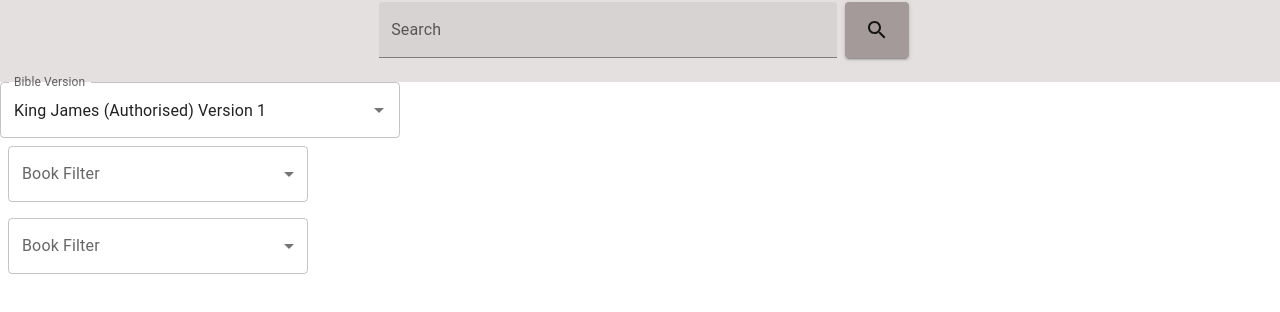
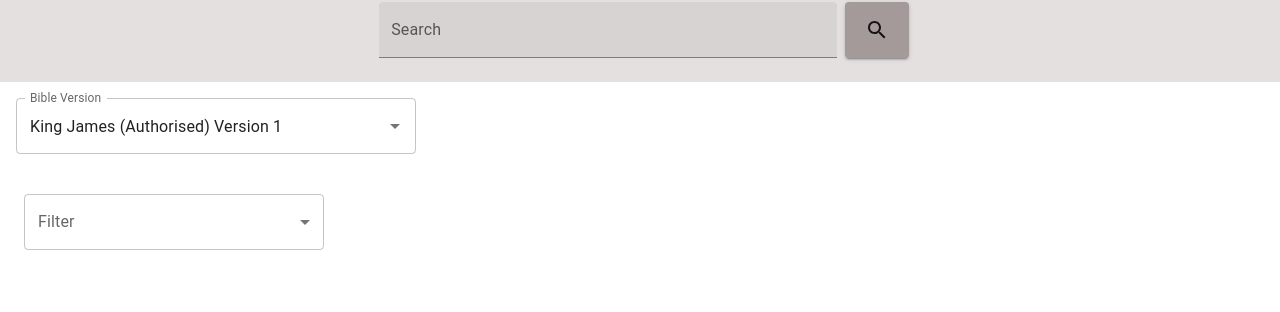
Before and after one commit to lollyca/bible-search, a Next.js app: page /search in a window 1280 px wide. Shown: the part 402-714 px from the top of the page. Built offline with nearby package versions, Linux system fonts and the light colour scheme.

Commit message:
Clean up and now using multiple-checkmarks MUI as an apart component

```diff
--- a/app/components/bible-book-filter.tsx
+++ /dev/null
@@ -1,40 +0,0 @@
-import FormGroup from '@mui/material/FormGroup';
-import FormControlLabel from '@mui/material/FormControlLabel';
-import Checkbox from '@mui/material/Checkbox';
-
-import OutlinedInput from '@mui/material/OutlinedInput';
-import InputLabel from '@mui/material/InputLabel';
-import MenuItem from '@mui/material/MenuItem';
-import FormControl from '@mui/material/FormControl';
-import ListItemText from '@mui/material/ListItemText';
-import Select, { SelectChangeEvent } from '@mui/material/Select';
-
-
-const ITEM_HEIGHT = 48;
-const ITEM_PADDING_TOP = 8;
-const MenuProps = {
-    PaperProps: {
-        style: {
-            maxHeight: ITEM_HEIGHT * 4.5 + ITEM_PADDING_TOP,
-            width: 250,
-        },
-    },
-};
-
-export default function BibleBookFilter({ bringArray }) {
-
-
-
-    return (
-        <div>
-            <FormControl sx={{ m: 1, width: 300 }}>
-            <InputLabel id="demo-multiple-checkbox-label">Book Filter</InputLabel>
-                <Select>
-                    {bringArray.map((bookId) => {
-                        return <FormControlLabel control={<Checkbox />} label={bookId} />
-                    })}
-                </Select>
-            </FormControl>
-        </div>
-    )
-}
--- a/app/components/check-box.tsx
+++ /dev/null
@@ -1,12 +0,0 @@
-import * as React from 'react';
-import FormGroup from '@mui/material/FormGroup';
-import FormControlLabel from '@mui/material/FormControlLabel';
-import Checkbox from '@mui/material/Checkbox';
-
-export default function CheckboxLabels({bibleBook}) {
-  return (
-    <FormGroup>
-      <FormControlLabel control={<Checkbox />} label={bibleBook} />
-    </FormGroup>
-  );
-}
--- /dev/null
+++ b/app/components/multiple-select-checkmarks.tsx
@@ -0,0 +1,61 @@
+'use client'
+import * as React from 'react';
+import OutlinedInput from '@mui/material/OutlinedInput';
+import InputLabel from '@mui/material/InputLabel';
+import MenuItem from '@mui/material/MenuItem';
+import FormControl from '@mui/material/FormControl';
+import ListItemText from '@mui/material/ListItemText';
+import Select, { SelectChangeEvent } from '@mui/material/Select';
+import Checkbox from '@mui/material/Checkbox';
+
+const ITEM_HEIGHT = 48;
+const ITEM_PADDING_TOP = 8;
+const MenuProps = {
+  PaperProps: {
+    style: {
+      maxHeight: ITEM_HEIGHT * 4.5 + ITEM_PADDING_TOP,
+      width: 250,
+    },
+  },
+};
+
+export default function MultipleSelectCheckmarks({passedArray}) {
+    const [personName, setPersonName] = React.useState<string[]>([]);
+
+    const books = passedArray;
+
+  const handleChange = (event: SelectChangeEvent<typeof personName>) => {
+    const {
+      target: { value },
+    } = event;
+    setPersonName(
+      // On autofill we get a stringified value.
+      typeof value === 'string' ? value.split(',') : value,
+    );
+  };
+
+  return (
+    <div>
+      <FormControl sx={{ m: 1, width: 300 }}>
+        <InputLabel id="demo-multiple-checkbox-label">Filter</InputLabel>
+        <Select
+          labelId="demo-multiple-checkbox-label"
+          id="demo-multiple-checkbox"
+          multiple
+          value={personName}
+          onChange={handleChange}
+          input={<OutlinedInput label="Tag" />}
+          renderValue={(selected) => selected.join(', ')}
+          MenuProps={MenuProps}
+        >
+          {books.map((name:string) => (
+            <MenuItem key={name} value={name}>
+              <Checkbox checked={personName.indexOf(name) > -1} />
+              <ListItemText primary={name} />
+            </MenuItem>
+          ))}
+        </Select>
+      </FormControl>
+    </div>
+  );
+}
--- a/app/search/page.tsx
+++ b/app/search/page.tsx
@@ -1,11 +1,11 @@
-import { Box, Button, FormControl, InputLabel, Select, Stack, TextField } from '@mui/material';
+import { Box, Button, Checkbox, FormControl, InputLabel, ListItemText, MenuItem, OutlinedInput, Select, Stack, TextField } from '@mui/material';
 import SearchOutlinedIcon from '@mui/icons-material/SearchOutlined';
 import BasicCard from '../components/basic-card';
 import { AutocompleteComponent } from '../components/autocomplete';
 import { queryVerses } from '../services/bible-service';
 import '../styles.css'
-import CheckboxLabels from '../components/check-box';
-import BibleBookFilter from '../components/bible-book-filter';
+import MultipleSelectCheckmarks from '../components/multiple-select-checkmarks';
+
 
 interface SearchPageProps {
     searchParams: {
@@ -56,29 +56,14 @@ export default async function Search({ searchParams }: SearchPageProps) {
                     </div>
                 </div>
 
-                <div>
+                <div className="p-3">
                     <AutocompleteComponent />
-                    {/* <CheckboxLabels bibleBook={"JOHN"}/> */}
+                </div>
+
+                <div className="p-3">
+                    <MultipleSelectCheckmarks passedArray={bookIdArray}/>
                 </div>
             </form>
-
-
-            {/* ------------------------------------- Just wrapped ------------------------------------- */}
-            <div>
-                <FormControl sx={{ m: 1, width: 300 }}>
-                    <InputLabel id="demo-multiple-checkbox-label">Book Filter</InputLabel>
-                    <Select>
-                        {bookIdArray.map((bookId) => {
-                            return <CheckboxLabels bibleBook={bookId} />
-                        })}
-                    </Select>
-                </FormControl>
-            </div>
-            {/* ------------------------------------- Imported Component ------------------------------------- */}
-            <div>
-                <BibleBookFilter bringArray={bookIdArray} />
-            </div>
-            {/* --------------------------------------------------------------------------------------------- */}
 
 
             <div>
@@ -86,9 +71,6 @@ export default async function Search({ searchParams }: SearchPageProps) {
                     return <BasicCard key={verse.id} match={text} text={verse.text} reference={verse.reference} />
                 })}
             </div>
-
-
-
 
             {text && versesArray.length === 0 &&
                 <div className="h-100 w-100 d-flex justify-content-center align-items-center">
```
